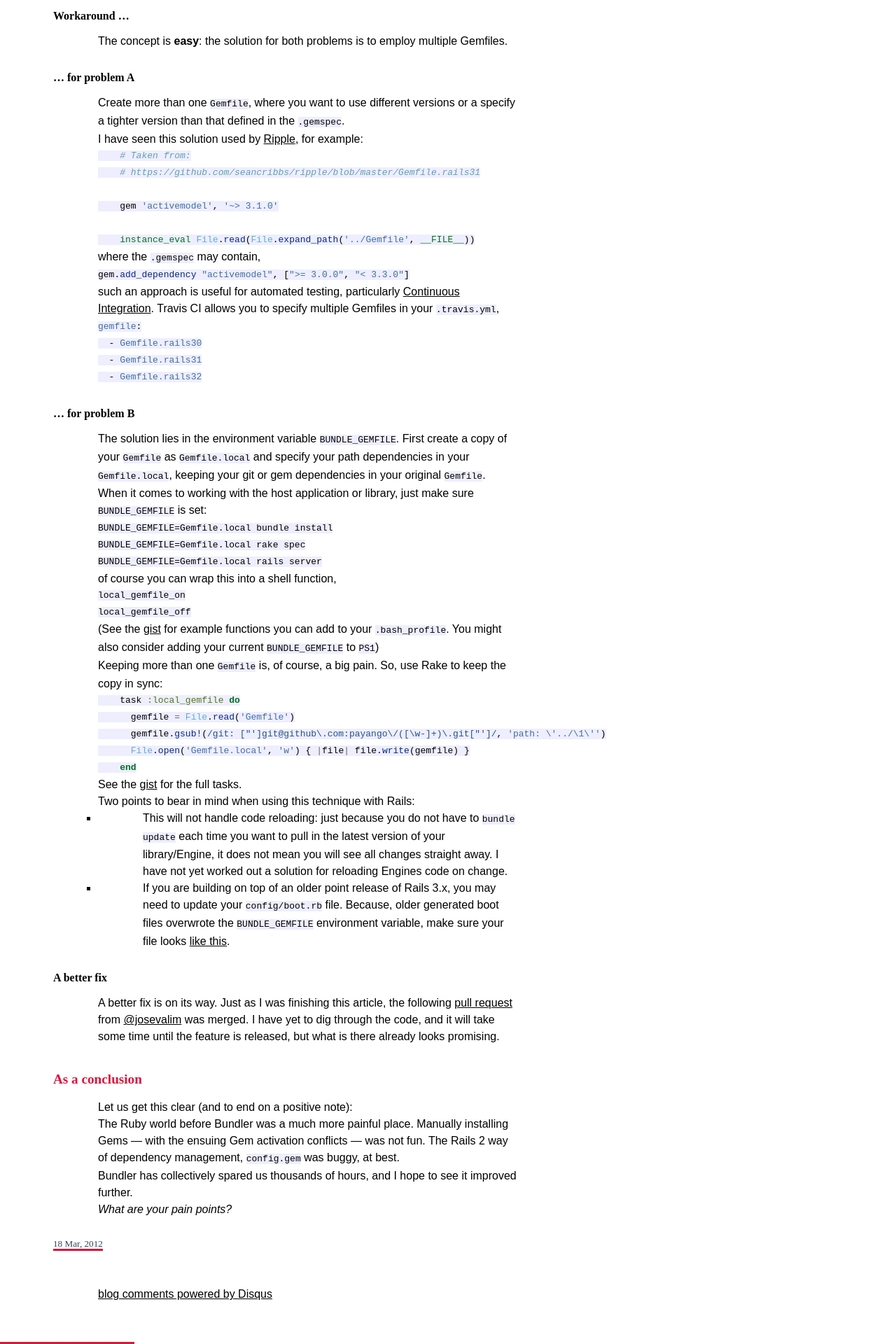
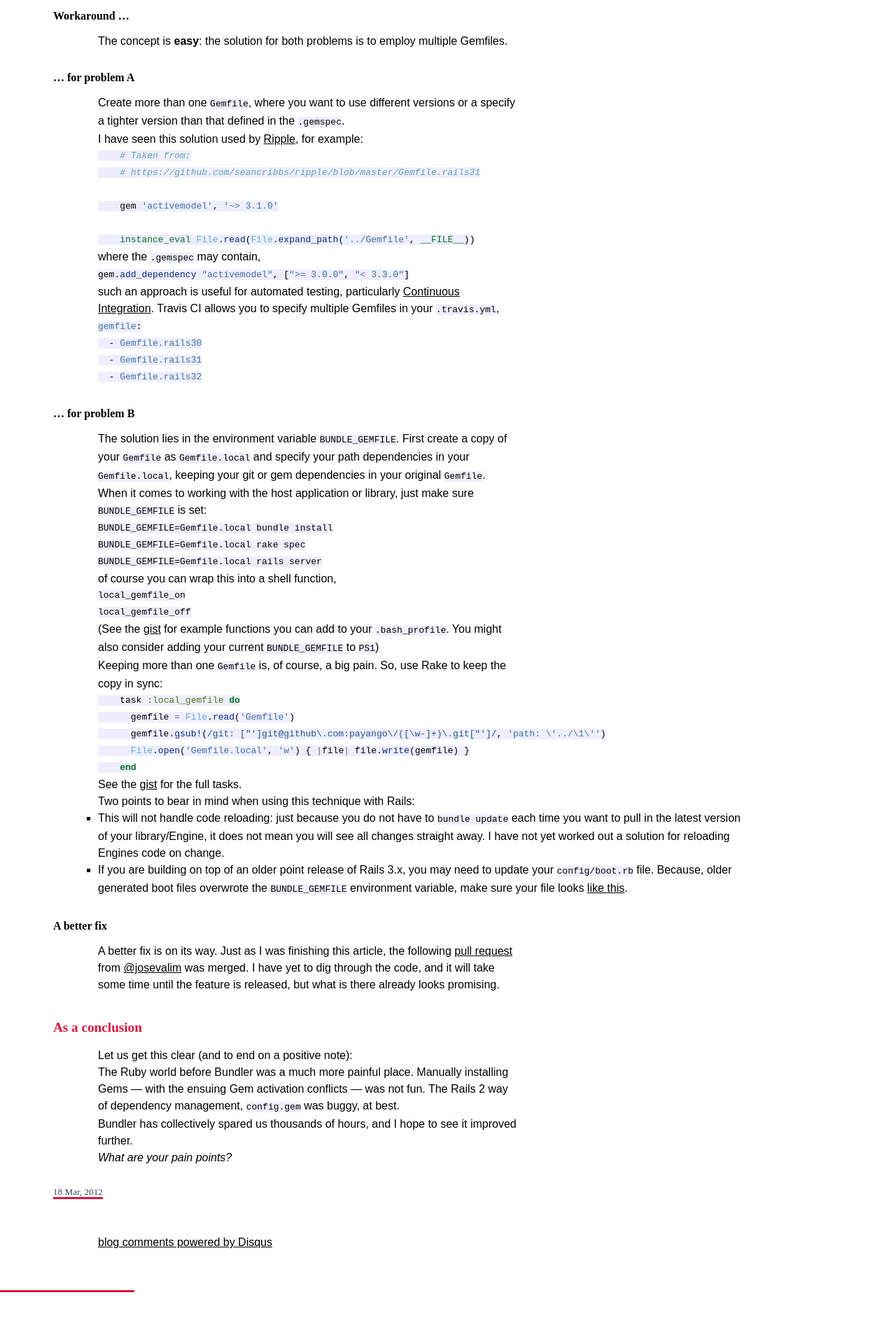
Before and after one commit to myabc/myabc.github.com, a Jekyll site: the page built from _posts/2012-3-18-bundler-pain-points.markdown, in a window 1280 px wide. Shown: the part 2625-4545 px from the top of the page at 70% size. Built offline with Jekyll 4.4.1, drawn with Linux system fonts in a browser that asks for light colours; nearby versions of some CDN libraries; Markdown is read by kramdown in place of the engine named in the settings; comment, search, counter and statistics services are not loaded; after the commit the page ends 4471 px from its top, so only the background shows below that.

```diff
--- a/_posts/2012-3-18-bundler-pain-points.markdown
+++ b/_posts/2012-3-18-bundler-pain-points.markdown
@@ -167,9 +167,8 @@ See the [gist](https://gist.github.com/2016633) for the full tasks.
 
 Two points to bear in mind when using this technique with Rails:
 
-- This will not handle code reloading: just because you do not have to `bundle update` each time you want to pull in the latest version of your library/Engine, it does not mean you will see all changes straight away. I have not yet worked out a solution for reloading Engines code on change.
-
-- If you are building on top of an older point release of Rails 3.x, you may need to update your `config/boot.rb` file. Because, older generated boot files overwrote the `BUNDLE_GEMFILE` environment variable, make sure your file looks [like this](https://github.com/rails/rails/blob/master/railties/lib/rails/generators/rails/app/templates/config/boot.rb).
+* This will not handle code reloading: just because you do not have to `bundle update` each time you want to pull in the latest version of your library/Engine, it does not mean you will see all changes straight away. I have not yet worked out a solution for reloading Engines code on change.
+* If you are building on top of an older point release of Rails 3.x, you may need to update your `config/boot.rb` file. Because, older generated boot files overwrote the `BUNDLE_GEMFILE` environment variable, make sure your file looks [like this](https://github.com/rails/rails/blob/master/railties/lib/rails/generators/rails/app/templates/config/boot.rb).
 
 ### A better fix
 
```
